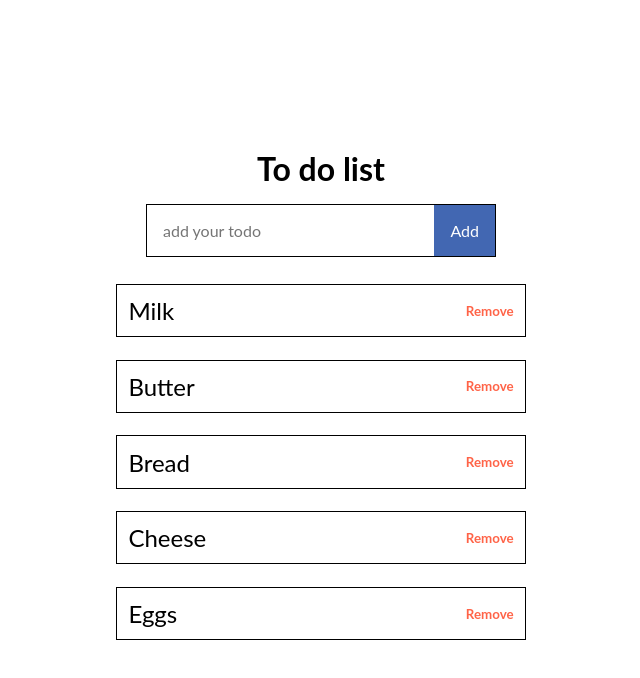
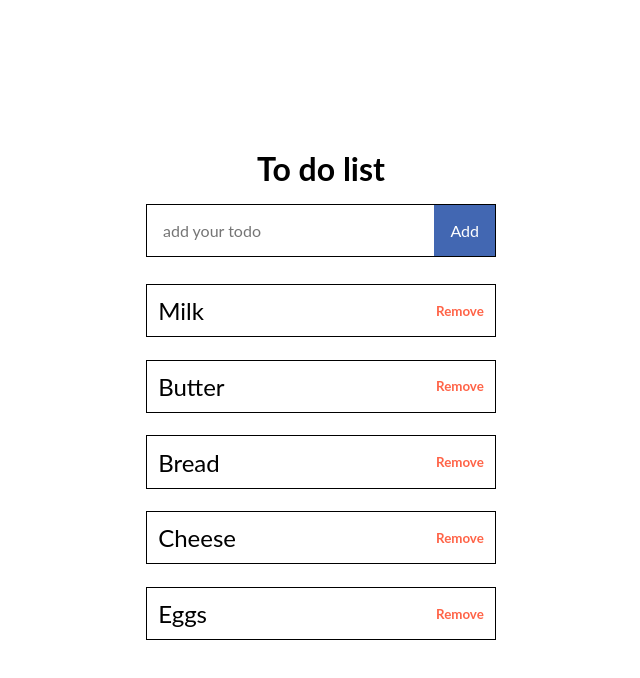
Before and after one commit to Majeev/ReactExercises, a React (Create React App) app: page / in a window 1280 px wide. Shown: the top 678 px of the page, without its empty margins (319-959 px from the left). Built offline with nearby package versions, Linux system fonts and the light colour scheme.

Commit message:
fix: fix item width

```diff
--- a/src/components/ItemList/ItemList.css
+++ b/src/components/ItemList/ItemList.css
@@ -60,7 +60,7 @@ input:focus {
   margin: 0.7rem 0;
   min-width: 350px;
   padding: 0.7rem;
-  width: 80%;
+  width: 60%;
 }
 .products button {
   background: transparent;
--- a/src/components/ItemList/ItemList.jsx
+++ b/src/components/ItemList/ItemList.jsx
@@ -11,7 +11,6 @@ const ItemList = (props) => {
       setProducts([...products, { name: productName }]);
       setProductName("");
     }
-    console.log(products);
   };
 
   const handleInputChange = (event) => {
```
